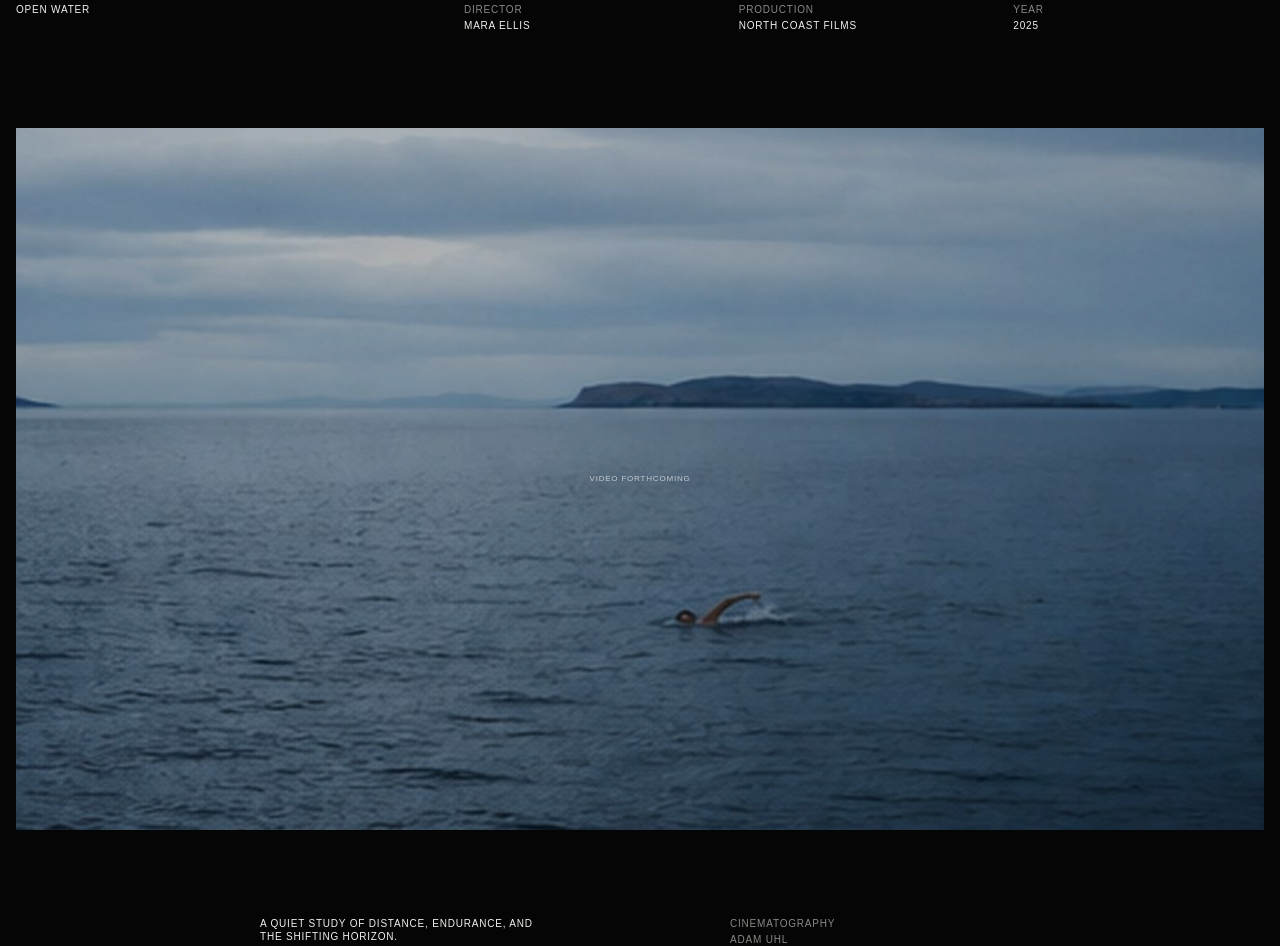
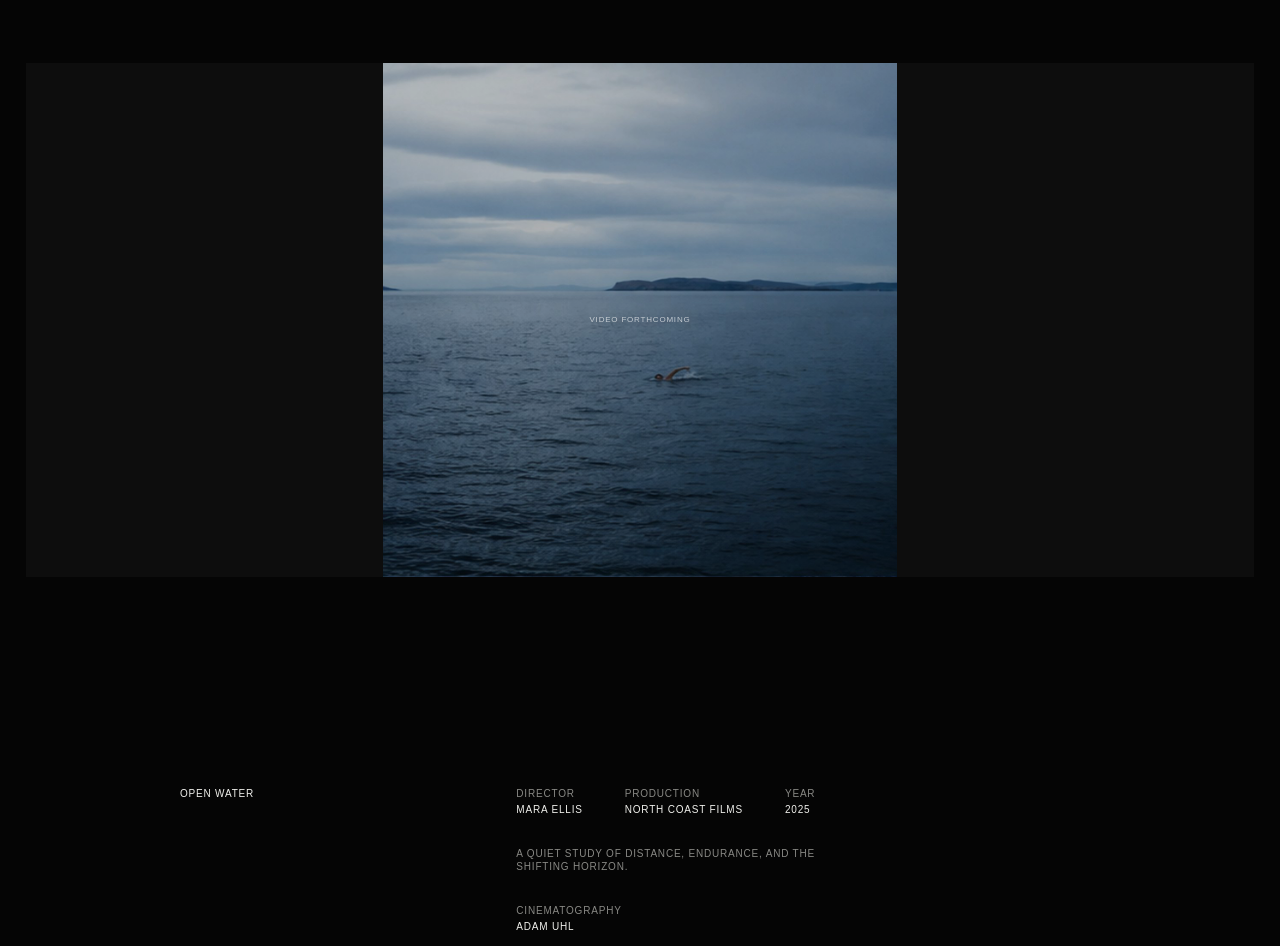
Before and after one commit to adamuhl/cinematography, a Next.js app: page /work/open-water in a window 1280 px wide. Shown: the part 100-1046 px from the top of the page. Built offline with nearby package versions, Linux system fonts and the light colour scheme.

Commit message:
Prioritize video in project viewers

```diff
--- a/app/globals.css
+++ b/app/globals.css
@@ -157,39 +157,33 @@ button:hover { opacity: .55; }
   min-height: 100svh;
 }
 .project-viewer {
-  width: calc(100% - 32px);
+  width: 96vw;
   max-width: 1600px;
   margin: 0 auto;
-  padding: 104px 0 144px;
+  padding: 0 0 144px;
 }
-.project-intro {
+.project-viewer.no-video { padding-top: 104px; }
+.project-video-stage {
+  min-height: 100vh;
+  min-height: 100svh;
+  padding: 64px 0 24px;
   display: grid;
-  grid-template-columns: minmax(180px, 1fr) minmax(0, 2fr);
-  gap: 48px;
-  align-items: start;
+  place-items: center;
 }
-.project-intro h1 { margin: 0; font: inherit; color: var(--white); }
-.project-facts, .project-credits { margin: 0; }
-.project-facts {
-  display: grid;
-  grid-template-columns: repeat(3, minmax(0, 1fr));
-  gap: 24px;
-}
-.project-facts div, .project-credits div { display: grid; gap: 3px; }
-.project-facts dt, .project-credits dt { color: var(--muted); }
-.project-facts dd, .project-credits dd { margin: 0; }
 .project-video {
+  --video-aspect: 1.7778;
   position: relative;
-  aspect-ratio: 16 / 9;
-  margin-top: clamp(72px, 12vh, 128px);
+  width: min(100%, calc((100svh - 88px) * var(--video-aspect)));
+  max-height: calc(100svh - 88px);
+  aspect-ratio: var(--video-aspect);
   overflow: hidden;
-  background: #111;
+  background: #0d0d0d;
 }
 .project-video img {
   width: 100%;
   height: 100%;
   display: block;
-  object-fit: cover;
+  object-fit: contain;
   opacity: .82;
 }
 .project-video span {
@@ -200,15 +194,27 @@ button:hover { opacity: .55; }
   color: rgba(255,255,255,.65);
   font-size: 8px;
 }
-.project-notes {
-  width: min(100%, 760px);
+.project-details {
+  width: min(100%, 920px);
   margin: clamp(72px, 11vh, 120px) auto 0;
   display: grid;
-  grid-template-columns: minmax(0, 1.4fr) minmax(180px, 1fr);
+  grid-template-columns: minmax(160px, .7fr) minmax(0, 1.5fr);
   gap: 64px;
-  color: var(--muted);
+  align-items: start;
 }
-.project-notes > p { margin: 0; max-width: 52ch; color: var(--white); }
+.project-viewer.no-video .project-details { margin-top: 0; }
+.project-details h1 { margin: 0; font: inherit; color: var(--white); }
+.project-details-body { display: grid; gap: 32px; }
+.project-facts, .project-credits { margin: 0; }
+.project-facts {
+  display: flex;
+  flex-wrap: wrap;
+  gap: 12px 42px;
+}
+.project-facts div, .project-credits div { display: grid; gap: 3px; }
+.project-facts dt, .project-credits dt { color: var(--muted); }
+.project-facts dd, .project-credits dd { margin: 0; }
+.project-details-body > p { margin: 0; max-width: 58ch; color: var(--muted); }
 .project-credits { display: grid; gap: 14px; }
 .project-gallery {
   margin-top: clamp(88px, 14vh, 152px);
@@ -256,11 +262,14 @@ button:hover { opacity: .55; }
   .work-category-nav { min-height: 37px; }
   .projects { grid-template-columns: 1fr; gap: 42px; padding-top: 6px; padding-bottom: 88px; }
   .project-meta { grid-template-columns: auto 1fr auto; }
-  .project-viewer { width: calc(100% - 20px); padding: 82px 0 96px; }
-  .project-intro { grid-template-columns: 1fr; gap: 28px; }
-  .project-facts { gap: 12px; }
-  .project-video { margin-top: 64px; }
-  .project-notes { margin-top: 64px; grid-template-columns: 1fr; gap: 34px; }
+  .project-viewer { width: calc(100% - 20px); padding-bottom: 96px; }
+  .project-viewer.no-video { padding-top: 82px; }
+  .project-video-stage { min-height: 0; padding: 70px 0 28px; }
+  .project-video { width: min(100%, calc((100svh - 98px) * var(--video-aspect))); max-height: calc(100svh - 98px); }
+  .project-details { margin-top: 64px; grid-template-columns: 1fr; gap: 28px; }
+  .project-viewer.no-video .project-details { margin-top: 0; }
+  .project-details-body { gap: 28px; }
+  .project-facts { gap: 12px 28px; }
   .project-gallery { margin-top: 72px; gap: 64px; }
   .gallery-image.standard { width: 88%; }
   .gallery-image.portrait { width: 72%; }
--- a/app/project-data.ts
+++ b/app/project-data.ts
@@ -14,6 +14,7 @@ export type ProjectImage = {
 export type ProjectVideo = {
   playbackId?: string;
   poster: string;
+  aspectRatio: number;
 };
 
 export type ProjectCredit = {
@@ -52,7 +53,7 @@ export const projects: Project[] = [
     year: "2025",
     color: "ocean",
     heroImage: "/splash/project-open-water.jpg",
-    video: { poster: "/splash/project-open-water.jpg" },
+    video: { poster: "/splash/project-open-water.jpg", aspectRatio: 2.39 },
     description: "A quiet study of distance, endurance, and the shifting horizon.",
     credits: [
       { label: "Cinematography", value: "Adam Uhl" },
@@ -95,7 +96,7 @@ export const projects: Project[] = [
     year: "2025",
     color: "night",
     heroImage: "/splash/project-night-shift.jpg",
-    video: { poster: "/splash/project-night-shift.jpg" },
+    video: { poster: "/splash/project-night-shift.jpg", aspectRatio: 16 / 9 },
     credits: [{ label: "Agency", value: "Independent" }],
   },
   {
@@ -110,7 +111,7 @@ export const projects: Project[] = [
     year: "2024",
     color: "station",
     heroImage: "/splash/project-between-stations.jpg",
-    video: { poster: "/splash/project-between-stations.jpg" },
+    video: { poster: "/splash/project-between-stations.jpg", aspectRatio: 1.85 },
     description: "Two strangers wait through the final service of the night.",
     gallery: [
       { src: "/splash/ambient-04.jpg", alt: "Empty train platform", width: 1200, height: 1200, presentation: "wide" },
@@ -149,7 +150,7 @@ export const projects: Project[] = [
     year: "2024",
     color: "light",
     heroImage: "/splash/project-afterlight.jpg",
-    video: { poster: "/splash/project-afterlight.jpg" },
+    video: { poster: "/splash/project-afterlight.jpg", aspectRatio: 2 },
   },
 ];
 
--- a/app/work/[slug]/page.tsx
+++ b/app/work/[slug]/page.tsx
@@ -1,5 +1,6 @@
 import type { Metadata } from "next";
 import { notFound } from "next/navigation";
+import type { CSSProperties } from "react";
 import { getProject, projects, type ProjectVideo } from "../../project-data";
 import { ProjectScrollTop } from "../../project-scroll-top";
 import { SiteHeader } from "../../site-header";
@@ -26,9 +27,15 @@ export async function generateMetadata({ params }: ProjectPageProps): Promise<Me
 
 function VideoPlayer({ video, title }: { video: ProjectVideo; title: string }) {
   return (
-    <section className="project-video" aria-label={`${title} video`} data-playback-id={video.playbackId}>
+    <section className="project-video-stage" aria-label={`${title} video`}>
+      <div
+        className="project-video"
+        data-playback-id={video.playbackId}
+        style={{ "--video-aspect": video.aspectRatio } as CSSProperties}
+      >
         <img src={video.poster} alt="" />
         <span>VIDEO FORTHCOMING</span>
+      </div>
     </section>
   );
 }
@@ -39,16 +46,17 @@ export default async function ProjectPage({ params }: ProjectPageProps) {
 
   if (!project) notFound();
 
-  const hasNotes = Boolean(project.description || project.credits?.length);
-
   return (
     <main className="project-page">
       <ProjectScrollTop />
       <SiteHeader projectPage />
 
-      <article className="project-viewer">
-        <header className="project-intro">
+      <article className={`project-viewer ${project.video ? "has-video" : "no-video"}`}>
+        {project.video && <VideoPlayer video={project.video} title={project.title} />}
+
+        <section className="project-details" aria-label="Project information">
           <h1>{project.title}</h1>
+          <div className="project-details-body">
             <dl className="project-facts">
               {project.director && (
                 <div>
@@ -67,12 +75,6 @@ export default async function ProjectPage({ params }: ProjectPageProps) {
                 <dd>{project.year}</dd>
               </div>
             </dl>
-        </header>
-
-        {project.video && <VideoPlayer video={project.video} title={project.title} />}
-
-        {hasNotes && (
-          <section className="project-notes" aria-label="Project information">
             {project.description && <p>{project.description}</p>}
             {project.credits?.length ? (
               <dl className="project-credits">
@@ -84,8 +86,8 @@ export default async function ProjectPage({ params }: ProjectPageProps) {
                 ))}
               </dl>
             ) : null}
+          </div>
         </section>
-        )}
 
         {project.gallery?.length ? (
           <section className="project-gallery" aria-label={`${project.title} stills`}>
```
Lines whose indentation alone changed are shown as unchanged.
